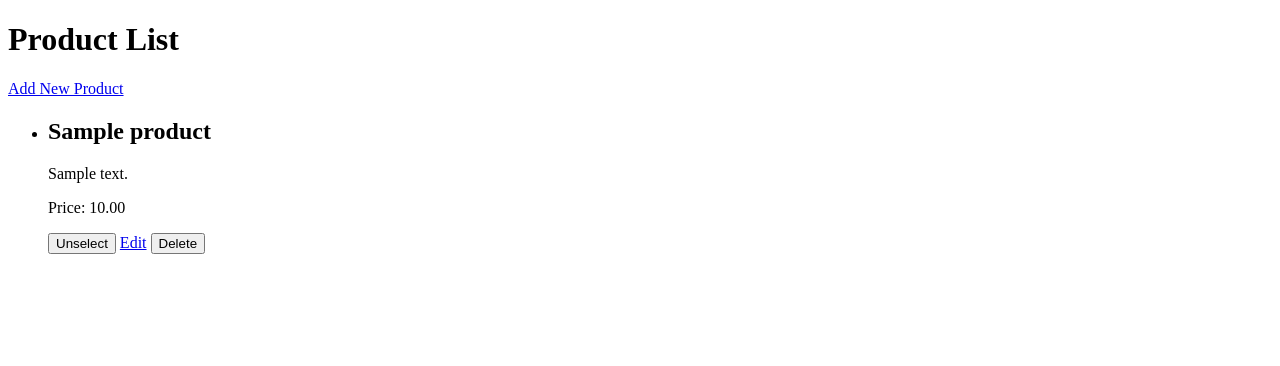
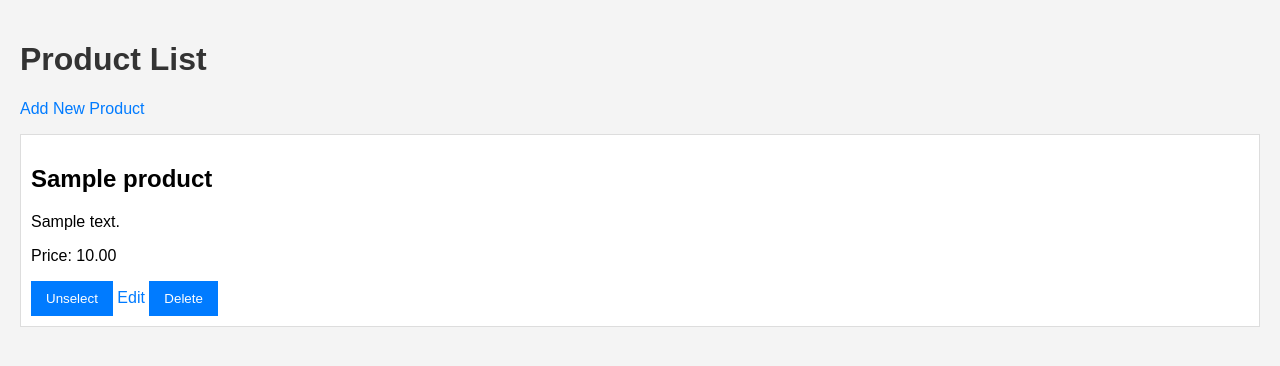
Before and after one commit to pablotebb/Django-lista-compra, a Django app: page /appListaCompra/ in a window 1280 px wide. Shown: the top 366 px of the page. Run offline with Django 4.2, Linux system fonts and the light colour scheme; tables that the repository leaves empty hold one stand-in row (values such as "Sample post").

Commit message:
lista compra 1.1 css

```diff
--- /dev/null
+++ b/miproyecto/appListaCompra/static/appListaCompra/styles.css
@@ -0,0 +1,43 @@
+body {
+  font-family: Arial, sans-serif;
+  background-color: #f4f4f4;
+  margin: 0;
+  padding: 20px;
+}
+
+h1 {
+  color: #333;
+}
+
+a {
+  text-decoration: none;
+  color: #007bff;
+}
+
+a:hover {
+  text-decoration: underline;
+}
+
+ul {
+  list-style-type: none;
+  padding: 0;
+}
+
+li {
+  background: #fff;
+  margin: 5px 0;
+  padding: 10px;
+  border: 1px solid #ddd;
+}
+
+button {
+  background-color: #007bff;
+  color: white;
+  border: none;
+  padding: 10px 15px;
+  cursor: pointer;
+}
+
+button:hover {
+  background-color: #0056b3;
+}
--- a/miproyecto/appListaCompra/templates/appListaCompra/appListaCompra_list.html
+++ b/miproyecto/appListaCompra/templates/appListaCompra/appListaCompra_list.html
@@ -3,6 +3,14 @@
   <head>
     <!-- Etiqueta que define el título de la página en la barra de título del navegador -->
     <title>Product List</title>
+    <!-- Cargar archivos estáticos -->
+    {% load static %}
+    <!-- Incluir el archivo CSS -->
+    <link
+      rel="stylesheet"
+      type="text/css"
+      href="{% static 'appListaCompra/styles.css' %}"
+    />
   </head>
   <body>
     <!-- Encabezado principal de la página -->
--- a/miproyecto/miproyecto/settings.py
+++ b/miproyecto/miproyecto/settings.py
@@ -116,7 +116,7 @@ USE_TZ = True
 # Static files (CSS, JavaScript, Images)
 # https://docs.djangoproject.com/en/4.2/howto/static-files/
 
-STATIC_URL = 'static/'
+STATIC_URL = '/static/'
 
 # Default primary key field type
 # https://docs.djangoproject.com/en/4.2/ref/settings/#default-auto-field
```
Also changed, not shown: miproyecto/appListaCompra/templates/appListaCompra/appListaCompra_delete.html (+8 -0 lines), miproyecto/appListaCompra/templates/appListaCompra/appListaCompra_detail.html (+8 -0 lines), miproyecto/appListaCompra/templates/appListaCompra/appListaCompra_form.html (+8 -0 lines).
